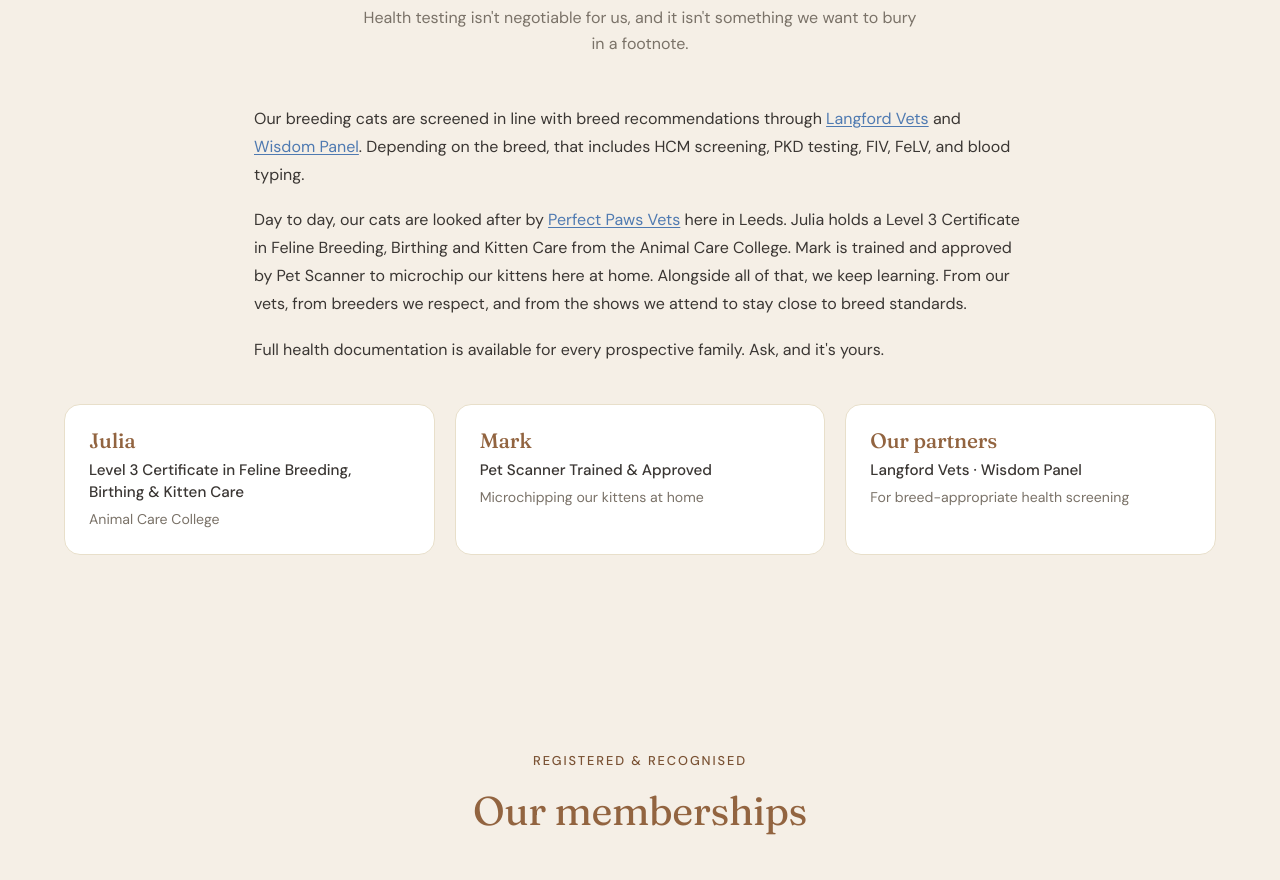
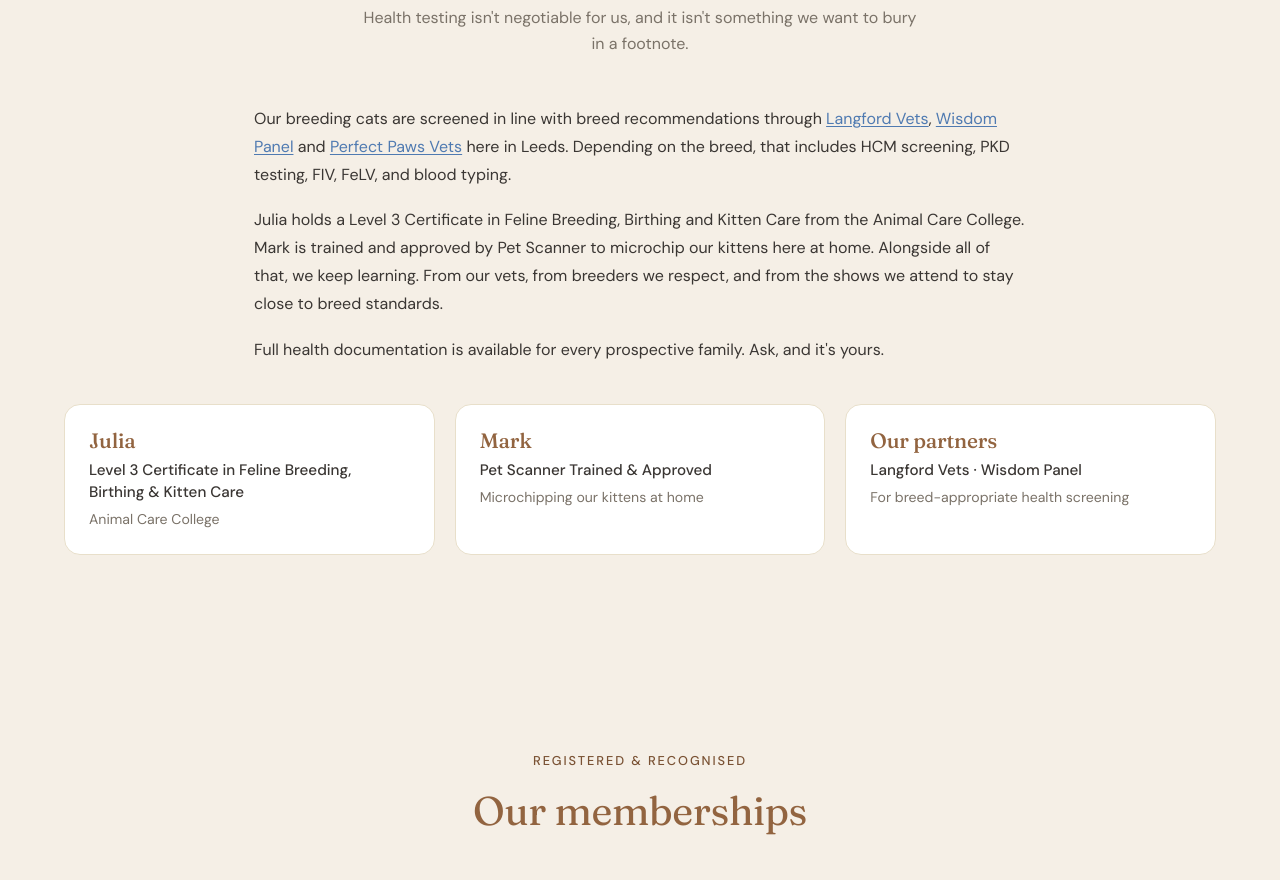
Before and after one commit to littlepawsbymiles/little-paws-by-miles, a website: page about.html in a window 1280 px wide. Shown: the part 2255-3135 px from the top of the page. Drawn offline with Linux system fonts and the light colour scheme.

Commit message:
Updating about section with vet orders

```diff
--- a/about.html
+++ b/about.html
@@ -108,8 +108,8 @@
           <p>Health testing isn't negotiable for us, and it isn't something we want to bury in a footnote.</p>
         </div>
         <div class="prose container-narrow" style="margin: 0 auto;">
-          <p>Our breeding cats are screened in line with breed recommendations through <a href="https://langfordvets.co.uk" target="_blank" rel="noopener">Langford Vets</a> and <a href="https://wisdompanel.com" target="_blank" rel="noopener">Wisdom Panel</a>. Depending on the breed, that includes HCM screening, PKD testing, FIV, FeLV, and blood typing.</p>
-          <p>Day to day, our cats are looked after by <a href="https://www.perfectpawsvets.com/" target="_blank" rel="noopener">Perfect Paws Vets</a> here in Leeds. Julia holds a Level 3 Certificate in Feline Breeding, Birthing and Kitten Care from the Animal Care College. Mark is trained and approved by Pet Scanner to microchip our kittens here at home. Alongside all of that, we keep learning. From our vets, from breeders we respect, and from the shows we attend to stay close to breed standards.</p>
+          <p>Our breeding cats are screened in line with breed recommendations through <a href="https://langfordvets.co.uk" target="_blank" rel="noopener">Langford Vets</a>, <a href="https://wisdompanel.com" target="_blank" rel="noopener">Wisdom Panel</a> and <a href="https://www.perfectpawsvets.com/" target="_blank" rel="noopener">Perfect Paws Vets</a> here in Leeds. Depending on the breed, that includes HCM screening, PKD testing, FIV, FeLV, and blood typing.</p>
+          <p>Julia holds a Level 3 Certificate in Feline Breeding, Birthing and Kitten Care from the Animal Care College. Mark is trained and approved by Pet Scanner to microchip our kittens here at home. Alongside all of that, we keep learning. From our vets, from breeders we respect, and from the shows we attend to stay close to breed standards.</p>
           <p>Full health documentation is available for every prospective family. Ask, and it's yours.</p>
         </div>
 
```
